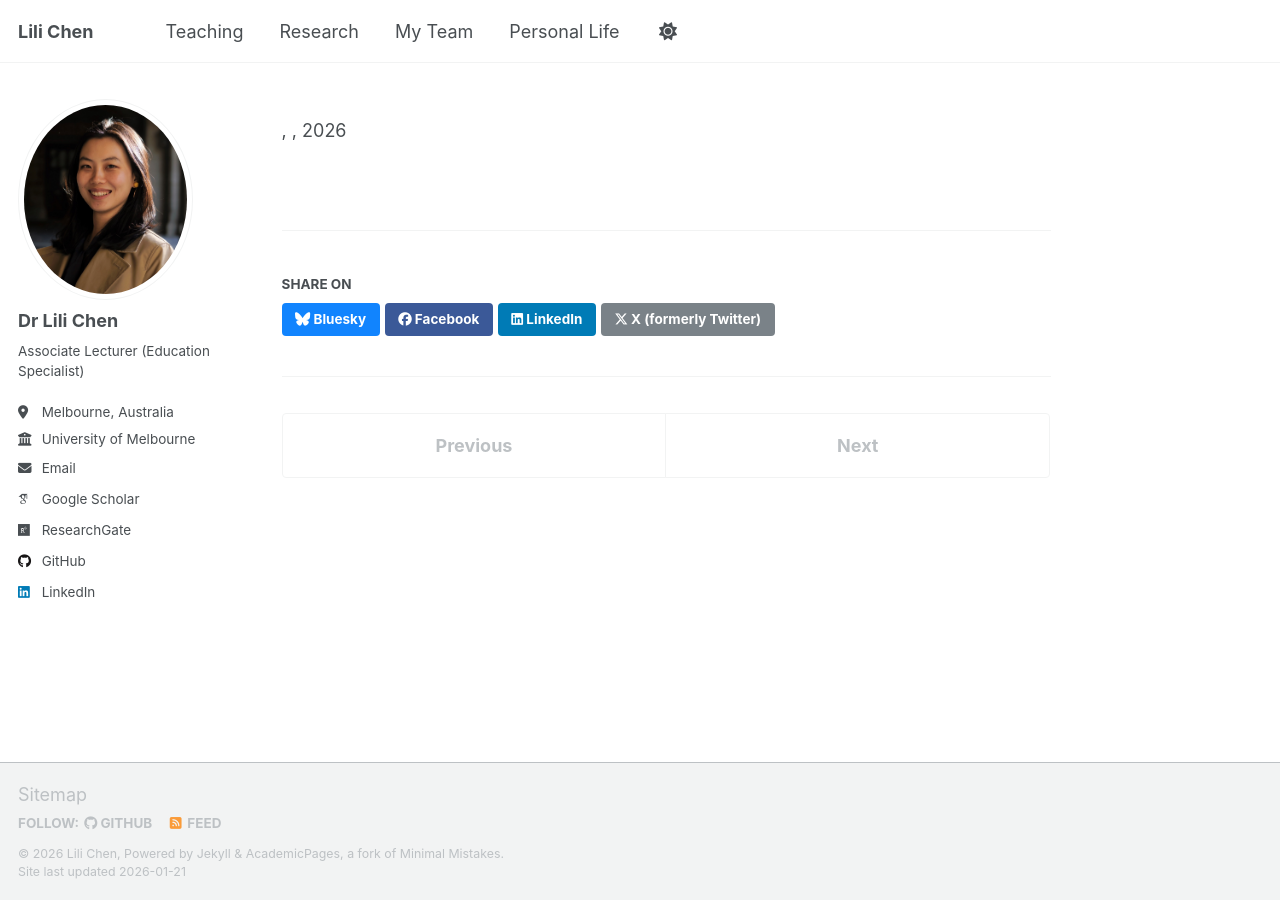
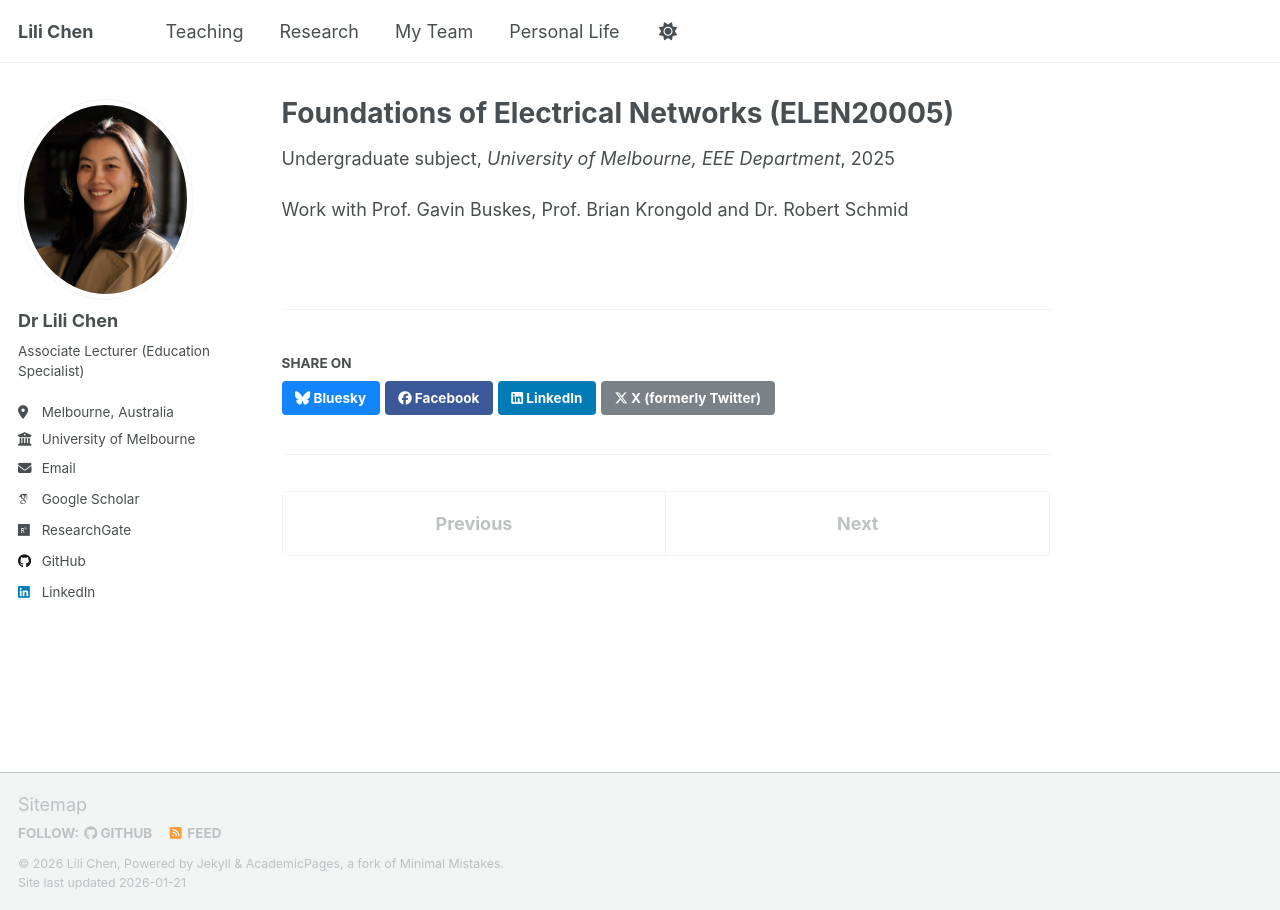
Before and after one commit to LilixChen/lilichen.github.io, a Jekyll site: the page built from _teaching/2014-spring-teaching-1.md, in a window 1280 px wide. Built offline with Jekyll 4.4.1, drawn with Linux system fonts in a browser that asks for light colours; some web fonts are replaced; a script that is not in the unit is left out.

Commit message:
Update 2014-spring-teaching-1.md

```diff
--- a/_teaching/2014-spring-teaching-1.md
+++ b/_teaching/2014-spring-teaching-1.md
@@ -3,6 +3,8 @@ title: "Foundations of Electrical Networks (ELEN20005)"
 collection: teaching
 type: "Undergraduate subject"
 venue: "University of Melbourne, EEE Department"
-date:2023-2024-2025
+date: 2025-01-01
 location: "City, Country"
 ---
+
+Work with Prof. Gavin Buskes, Prof. Brian Krongold and Dr. Robert Schmid
```
